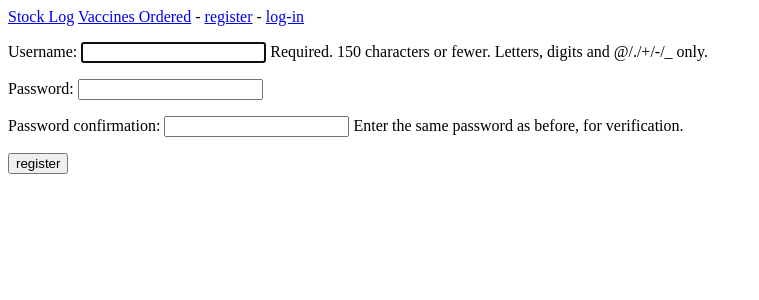
After one commit to mattykuch/sl, a Django app: page /users/register/ in a window 1280 px wide. The commit adds this page. Shown: the top 300 px of the page, without its empty margins (0-759 px from the left). Run offline with Django 3.2, Linux system fonts and the light colour scheme.

Commit message:
Fully functional, but no styling yet

```diff
--- a/sl/settings.py
+++ b/sl/settings.py
@@ -104,3 +104,6 @@ USE_TZ = True
 # https://docs.djangoproject.com/en/1.8/howto/static-files/
 
 STATIC_URL = '/static/'
+
+# My settings
+LOGIN_URL = '/users/login'
--- a/sls/models.py
+++ b/sls/models.py
@@ -1,4 +1,5 @@
 from django.db import models
+from django.contrib.auth.models import User
 
 class Vaccine(models.Model):
 	"""A Vaccine or Device the user is inputing stock data for"""
@@ -46,6 +47,7 @@ class Vaccine(models.Model):
 									choices =VACCINE_CHOICES,
 									default =MEASLES)
 	date_added = models.DateTimeField(auto_now_add=True)
+	owner = models.ForeignKey(User)
 
 
 	def __unicode__(self):
--- a/sls/templates/sls/base.html
+++ b/sls/templates/sls/base.html
@@ -3,7 +3,9 @@
   <a href="{% url 'sls:vaccines' %}"> Vaccines Ordered</a> -
   {% if user.is_authenticated %}
     Hello, {{ user.username }}.
+    <a href="{% url 'users:logout' %}">log-out</a>
   {% else %}
+    <a href="{% url 'users:register' %}">register</a> -
     <a href="{% url 'users:login' %}">log-in</a>
   {% endif %}
 </p>
--- /dev/null
+++ b/users/templates/users/register.html
@@ -0,0 +1,13 @@
+{% extends "sls/base.html" %}
+
+{% block content %}
+
+  <form method="post" action="{% url 'users:register' %}">
+  	{% csrf_token %}
+  	{{ form.as_p }}
+
+  	<button name="submit">register</button>
+  	<input type="hidden" name="next" value="{% url 'sls:index' %}" />
+  </form>
+
+{% endblock content %}
--- a/users/urls.py
+++ b/users/urls.py
@@ -8,5 +8,8 @@ from . import views
 urlpatterns = [
 	# Login page
 	url(r'^login/$', login, {'template_name': 'users/login.html'}, name='login'),
-
+	# Logout page
+	url(r'^logout/$', views.logout_view, name='logout'),
+	# Registration page
+	url(r'^register/$', views.register, name='register'),
 ]
--- a/users/views.py
+++ b/users/views.py
@@ -1,3 +1,29 @@
 from django.shortcuts import render
+from django.http import HttpResponseRedirect
+from django.core.urlresolvers import reverse
+from django.contrib.auth import login, logout, authenticate
+from django.contrib.auth.forms import UserCreationForm
 
-# Create your views here.
+def logout_view(request):
+	"""Log the user out."""
+	logout(request)
+	return HttpResponseRedirect(reverse('sls:index'))
+
+def register(request):
+	"""Register a new user."""
+	if request.method != 'POST':
+		# Display blank registration form.
+		form = UserCreationForm()
+	else:
+		# Process completed form.
+		form = UserCreationForm(data=request.POST)
+
+		if form.is_valid():
+			new_user = form.save()
+			# Log the user in and then redirect to home page.
+			authenticated_user = authenticate(username=new_user.username, password=request.POST['password1'])
+			login(request, authenticated_user)
+			return HttpResponseRedirect(reverse('sls:index'))
+
+	context = {'form': form}
+	return render(request, 'users/register.html', context)
```
Also changed, not shown: sls/views.py (+17 -3 lines), db.sqlite3, sls/migrations/0003_vaccine_owner.py (added), 6 other files.
